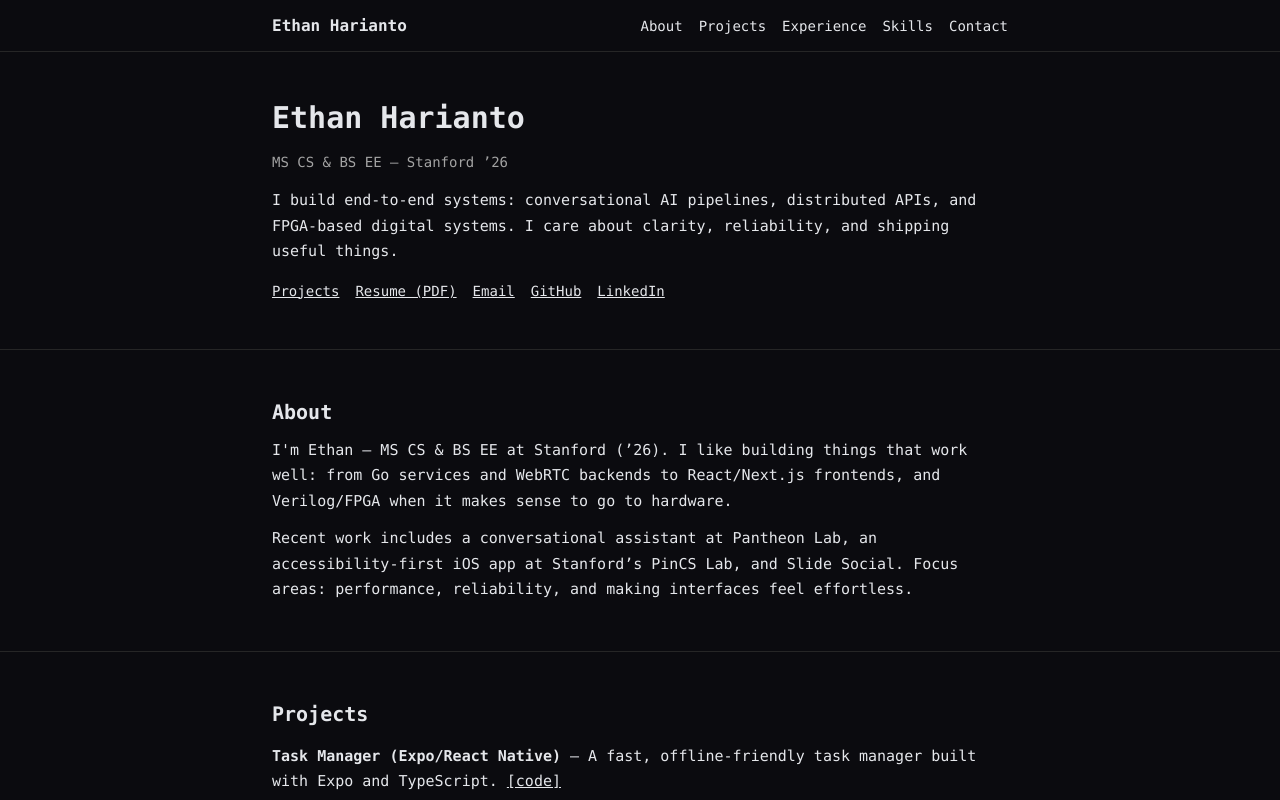
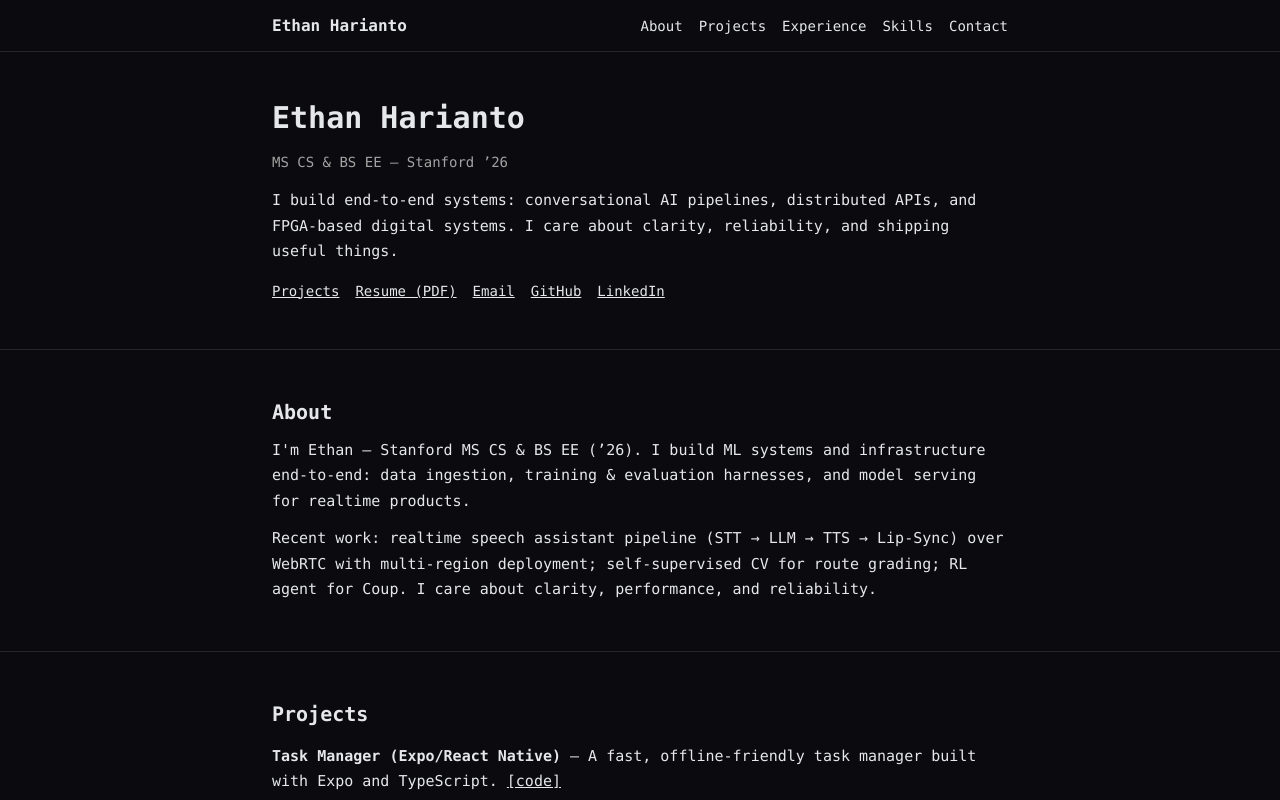
Before and after one commit to ethanharianto/ethanharianto.github.io, a React (Vite) app: page / in a window 1280 px wide. Shown: the top 800 px of the page. Built offline with nearby package versions, Linux system fonts and the light colour scheme.

Commit message:
about: align wording with resume; replace 'GPU serving' with 'model serving'

```diff
--- a/src/components/About.tsx
+++ b/src/components/About.tsx
@@ -4,14 +4,13 @@ const About = () => {
       <div className="max-w-3xl mx-auto px-4 space-y-3">
         <h2 className="text-xl font-semibold">About</h2>
         <p className="text-[15px]">
-          I'm Ethan — MS CS & BS EE at Stanford (’26). I like building things that work well:
-          from Go services and WebRTC backends to React/Next.js frontends, and Verilog/FPGA when it
-          makes sense to go to hardware.
+          I'm Ethan — Stanford MS CS & BS EE (’26). I build ML systems and infrastructure end‑to‑end:
+          data ingestion, training & evaluation harnesses, and model serving for realtime products.
         </p>
         <p className="text-[15px]">
-          Recent work includes a conversational assistant at Pantheon Lab, an accessibility‑first
-          iOS app at Stanford’s PinCS Lab, and Slide Social. Focus areas: performance, reliability,
-          and making interfaces feel effortless.
+          Recent work: realtime speech assistant pipeline (STT → LLM → TTS → Lip‑Sync) over WebRTC
+          with multi‑region deployment; self‑supervised CV for route grading; RL agent for Coup.
+          I care about clarity, performance, and reliability.
         </p>
       </div>
     </section>
```
